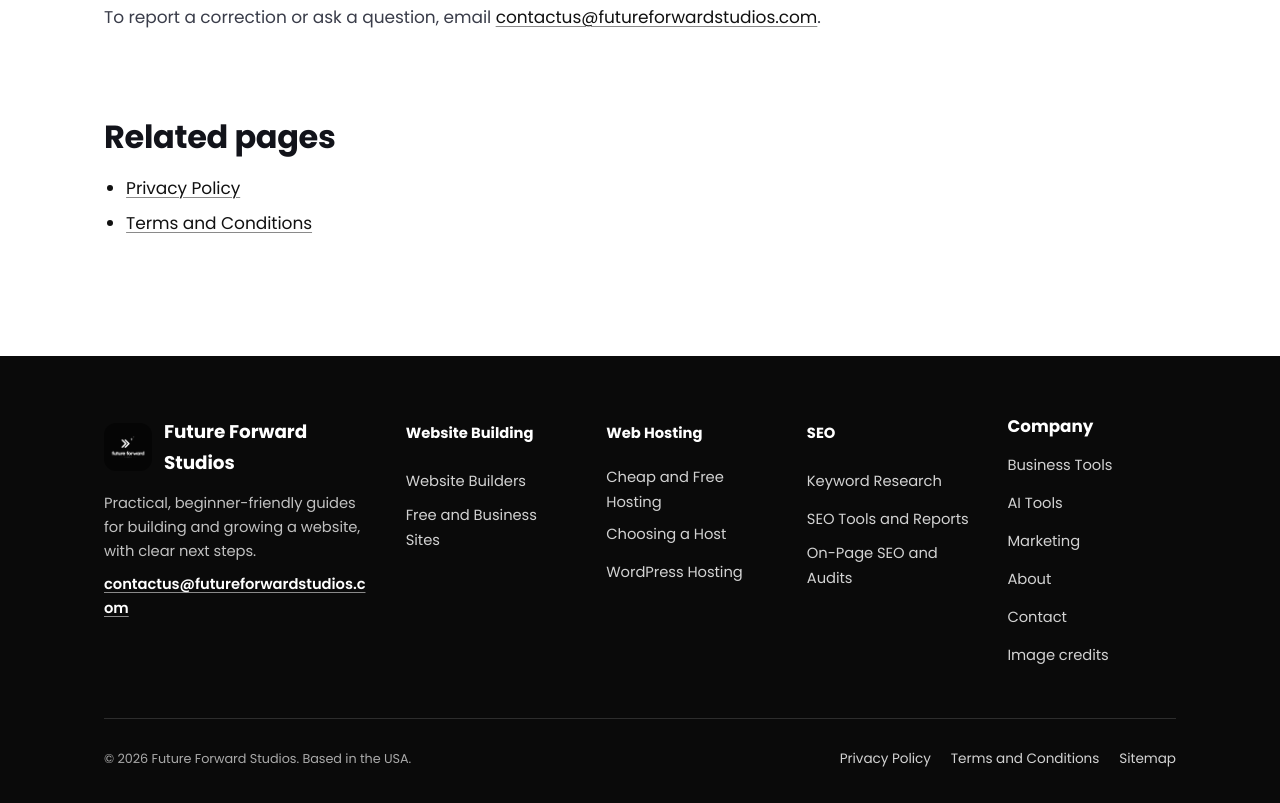
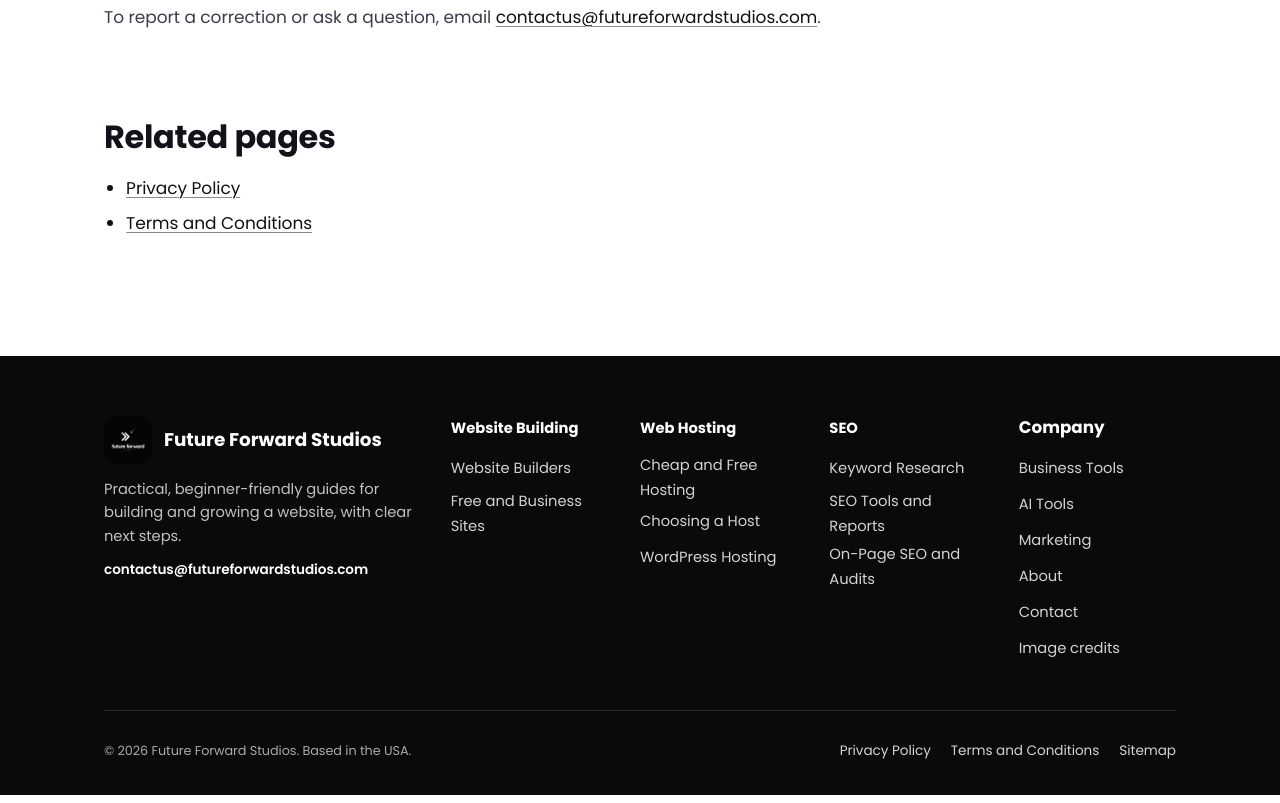
Before and after one commit to asmaraahmed5-crypto/future-forward-blogs, an Astro site in the folder astro-site/: page /about in a window 1280 px wide. Shown: the part 1743-2546 px from the top of the page. Built offline with nearby package versions, Linux system fonts and the light colour scheme; Astro itself is replaced by a stand-in of ours.

Commit message:
Fix footer hover states and column alignment
Co-Authored-By: Claude Sonnet 5.5 <noreply@anthropic.com>

```diff
--- a/astro-site/src/styles/theme.css
+++ b/astro-site/src/styles/theme.css
@@ -131,3 +131,22 @@ thead th{background:#111;color:#fff}
 .foot-bottom .fine{color:rgba(255,255,255,.65)}
 @media (max-width:960px){.foot-grid{grid-template-columns:1fr 1fr}}
 @media (max-width:520px){.foot-grid{grid-template-columns:1fr}}
+
+/* footer hover states (dark background) */
+.site-footer a{transition:color .18s,background-color .18s,transform .18s}
+.foot-col a,.foot-legal a,.foot-contact a{text-decoration:none;background:linear-gradient(currentColor,currentColor) 0 100%/0 1px no-repeat;transition:background-size .25s var(--ease),color .18s}
+.foot-col a:hover,.foot-col a:focus-visible,.foot-legal a:hover,.foot-legal a:focus-visible,.foot-contact a:hover,.foot-contact a:focus-visible{color:#fff;background-size:100% 1px;text-decoration:none}
+.foot-col h2 a,.foot-col h2 a:hover,.foot-col h2 a:focus-visible{color:#fff}
+.foot-col h2 a:hover{color:#d4d4d4}
+.foot-brand:hover,.foot-brand:focus-visible{color:#d4d4d4;text-decoration:none}
+.foot-brand:hover img{transform:scale(1.06)}
+.foot-brand img{transition:transform .2s}
+.site-footer a:focus-visible{outline:2px solid #fff;outline-offset:3px;border-radius:4px}
+.foot-grid{grid-template-columns:2fr repeat(4,1fr);align-items:start}
+.foot-col h2{margin:0 0 12px;line-height:1.4;min-height:1.5rem}
+.foot-col h2 a{display:inline;background:none}
+.foot-col h2 a:hover{text-decoration:underline;text-underline-offset:.25em}
+.foot-col li a{min-height:34px}
+.foot-contact a{font-size:.85rem;overflow-wrap:anywhere}
+@media (max-width:960px){.foot-grid{grid-template-columns:1fr 1fr}}
+@media (max-width:520px){.foot-grid{grid-template-columns:1fr}}
```
